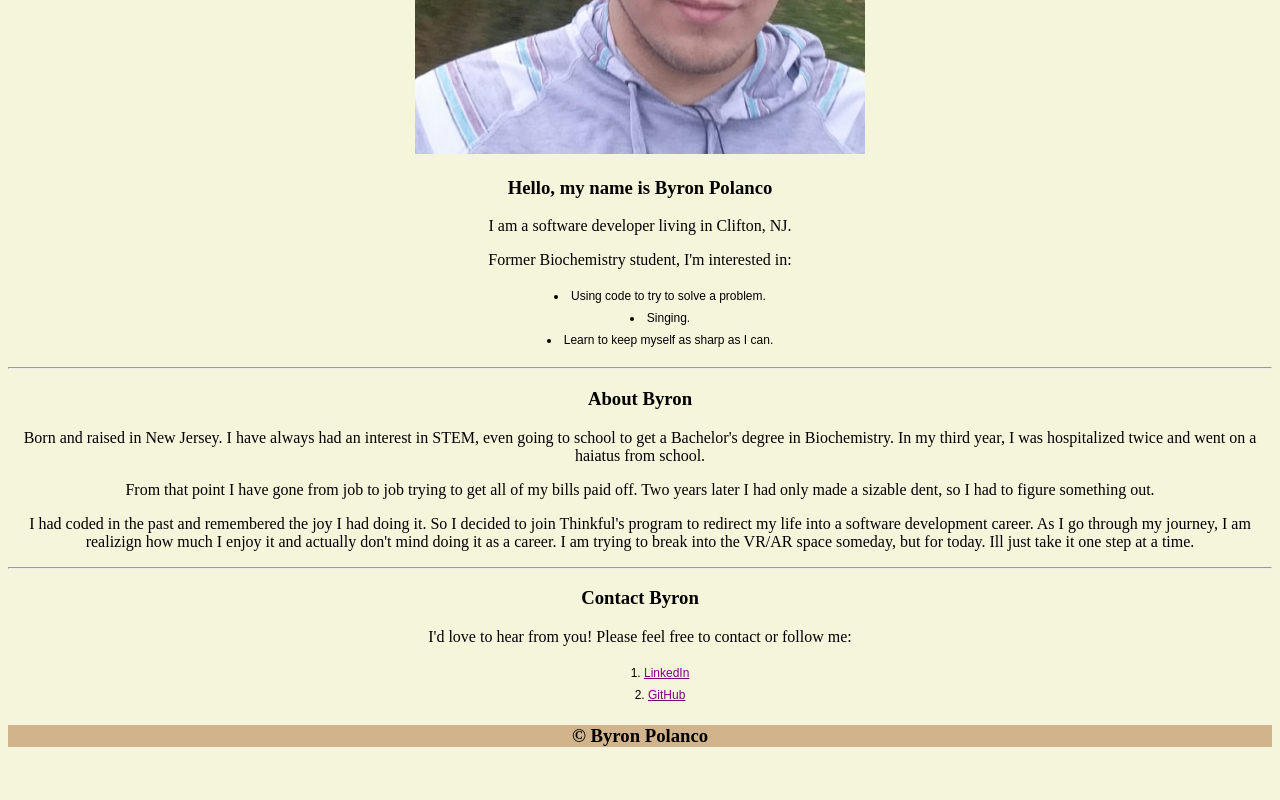
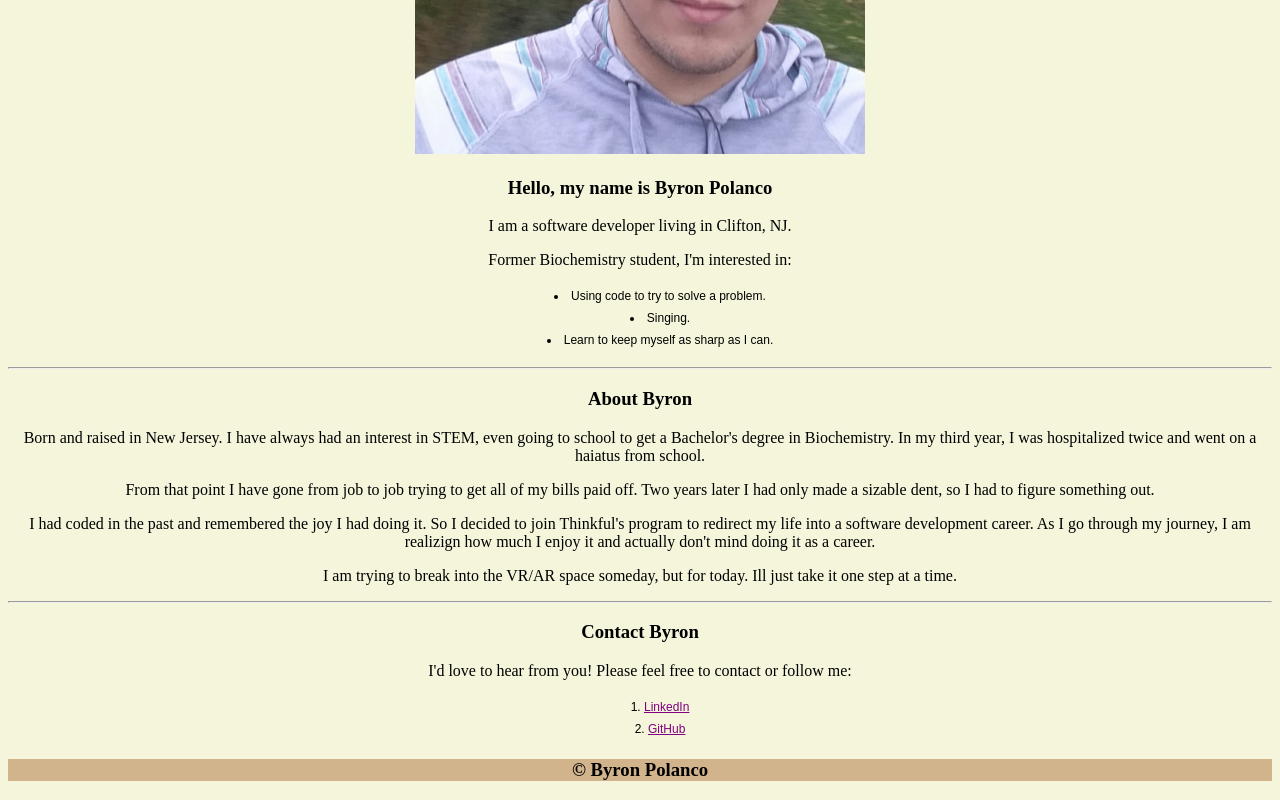
Before and after one commit to ByronTechnology/MyPortfolio, a plain HTML site: page index.html in a window 1280 px wide. Shown: the part 451-1251 px from the top of the page. Before the commit the page ends 1217 px from the top, so only its background shows below. Drawn offline with Linux system fonts and the light colour scheme.

Commit message:
Update index.html

```diff
--- a/index.html
+++ b/index.html
@@ -44,8 +44,8 @@
           Two years later I had only made a sizable dent, so I had to figure something out.</p>
         <p>I had coded in the past and remembered the joy I had doing it.
           So I decided to join Thinkful's program to redirect my life into a software development career.
-          As I go through my journey, I am realizign how much I enjoy it and actually don't mind doing it as a career.
-          I am trying to break into the VR/AR space someday, but for today. Ill just take it one step at a time.</p>
+          As I go through my journey, I am realizign how much I enjoy it and actually don't mind doing it as a career.</p>
+        <p>I am trying to break into the VR/AR space someday, but for today. Ill just take it one step at a time.</p>
         <hr>
       </article>
       <article id="ContactMe">
```
